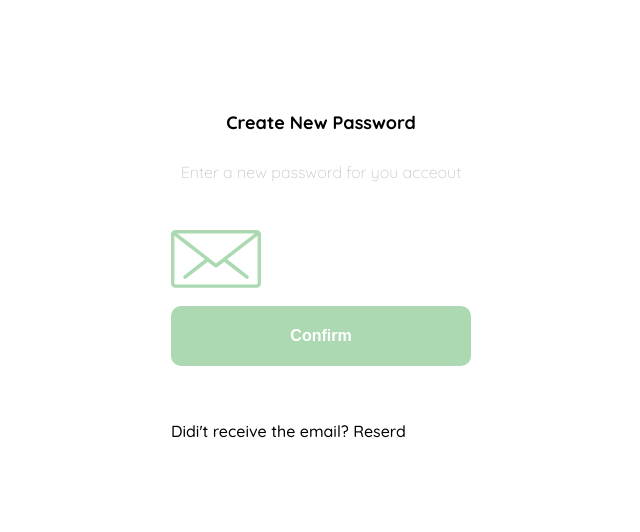
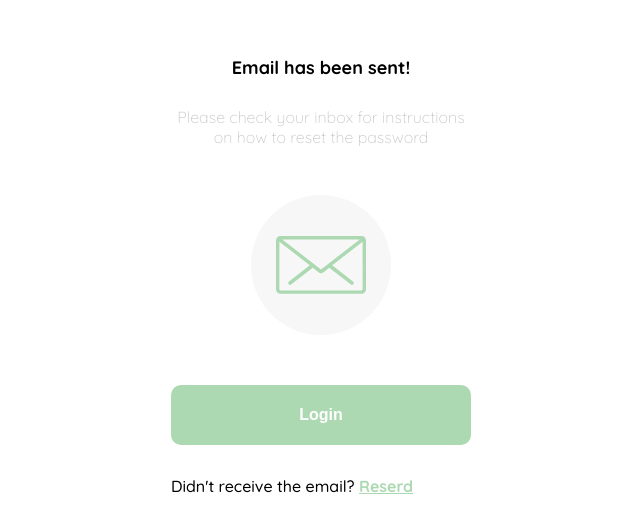
Before and after one commit to David1035/FrontendDeveloperPlatzi, a plain HTML site: page index.html in a window 1280 px wide. Shown: the part 122-654 px from the top of the page, without its empty margins (319-959 px from the left). Drawn offline with Linux system fonts and the light colour scheme.

Commit message:
se cambia input por button, y se sigue estilo de css

```diff
--- a/index.html
+++ b/index.html
@@ -52,25 +52,6 @@
             margin-bottom: 48px;
             text-align: center;
         }
-        .form{
-            display: grid;
-        }
-        .input{
-            background-color: var(--very-light-pink);
-            border: none;
-            padding: 8px;
-            border-radius: 10px;
-            margin-bottom: 10px;
-        }
-        .form{
-            display: flex;
-            flex-direction: column;
-        }
-        .label{
-            font-size: var(--sm);
-            font-weight: bold;
-            margin-bottom: 4px;
-        }
         .input{
             color: var(--text-input-field);
             border: none;
@@ -92,8 +73,28 @@
             height: 60px;
         }
         .login-button {
-            margin-top: 14px;
-            margin-bottom: 39px;
+            margin-top: 50px;
+            margin-bottom: 15px;
+
+        }
+        .mail-image{
+            width: 140px;
+            height: 140px;
+            background-color: var(--text-input-field);
+            border-radius: 100%;
+            display: grid;
+            place-items: center;
+            justify-self: center;
+            border-bottom: 50px;
+        }
+        .resend span{
+            font-size: var(--md);
+            text-align: center;
+        }
+        .resend a{
+            color: var(--hospital-green);
+            font-weight: bold;
+
         }
         @media (max-width: 500px) {
             .logo{
@@ -108,19 +109,19 @@
         <div class="form-container">
             <img src="logos/logo_yard_sale.svg" alt="logo" class="logo">
 
-            <h1 class="title">Create New Password</h1>
-            <p class="subtitle">Enter a new password for you acceout</p>
+            <h1 class="title">Email has been sent!</h1>
+            <p class="subtitle">Please check your inbox for instructions on how to reset the password</p>
 
             <div class="mail-image">
                 <img src="icons/email.svg" alt="">
 
             </div>
-            <form action="/" class="form">
-                <input type="submit" value="Confirm" class="primary-button login-button">
 
-                <p>Didi't receive the email? <a href="/"></a>Reserd</p>
+            <button class="primary-button login-button">Login</button>
 
-            </form>
+            <p class="resend">
+                <span>Didn't receive the email? <a href="/">Reserd</a></span>
+            </p>
         </div>
     </div>
 </body>
```
Also changed, not shown: Clase2_estilizando_contraseña.html (+0 -7 lines), 1 other file.
